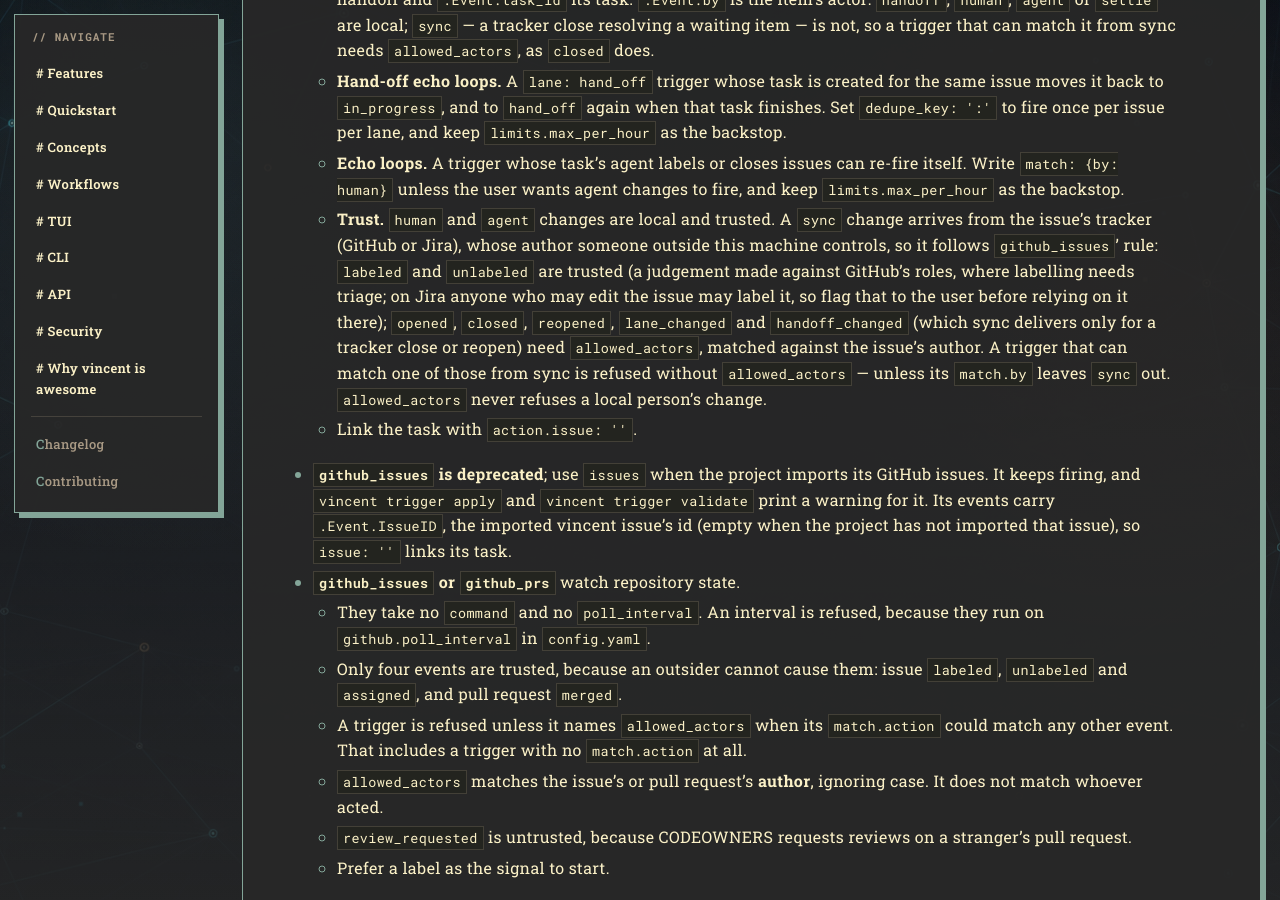
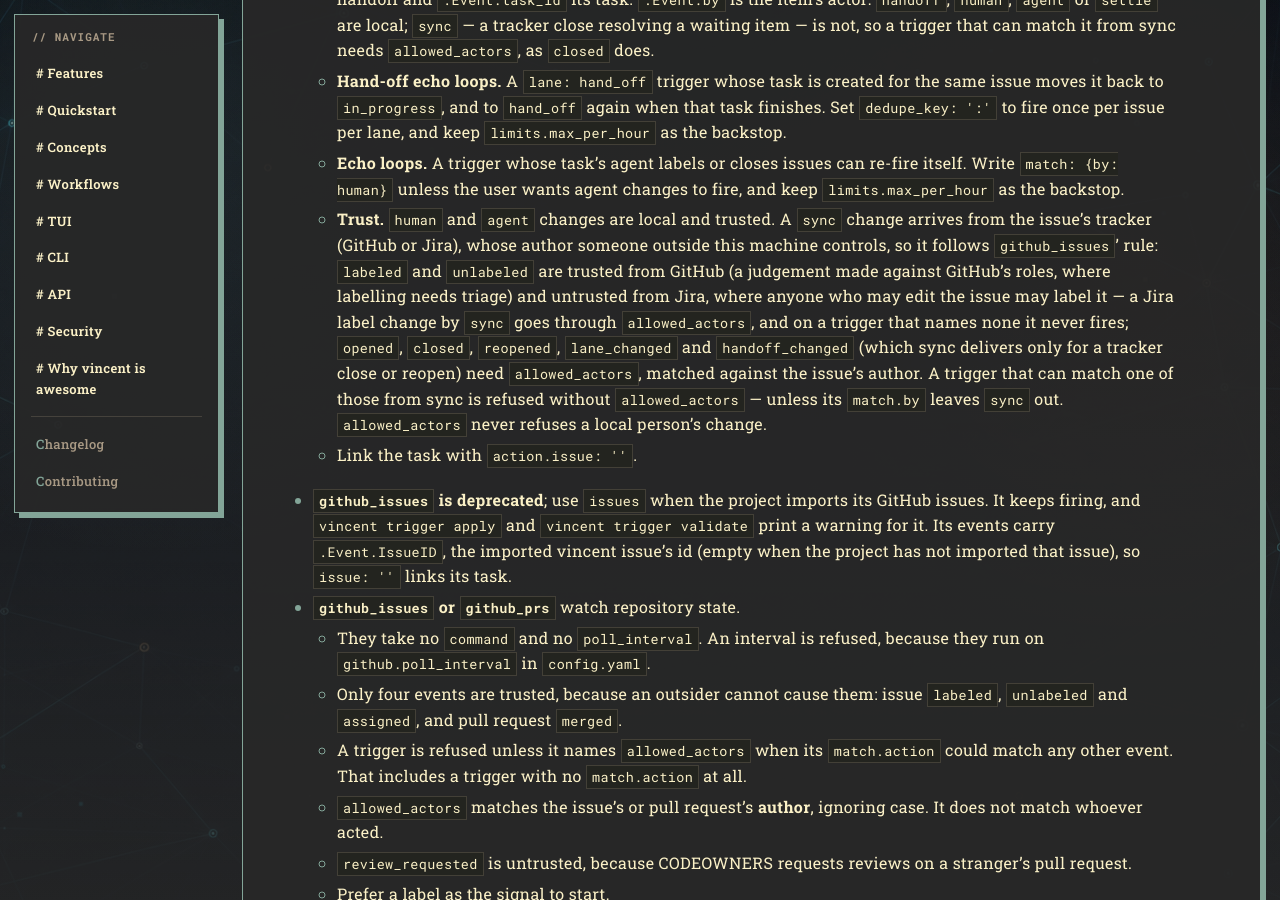
Before and after one commit to lezli01/vincent, a Jekyll site: the page built from skills/vincent-triggers/SKILL.md, in a window 1280 px wide and 900 px high, scrolled down 3272 px. Built offline with Jekyll 4.4.1, drawn with Linux system fonts in a browser that asks for light colours; our own code applies the rules of GitHub Pages for plain Markdown files.

Commit message:
docs(skills): say a Jira label change by sync is untrusted
The trigger trust table became provider-aware: on type: issues a Jira
labeled/unlabeled by sync goes through allowed_actors. The vincent-triggers
skill still called it trusted, and update-triggers' checklist had no line
for a trigger that now silently never fires on a Jira label change.

```diff
--- a/skills/vincent-triggers/SKILL.md
+++ b/skills/vincent-triggers/SKILL.md
@@ -149,10 +149,11 @@
   - **Trust.** `human` and `agent` changes are local and trusted. A `sync`
     change arrives from the issue's tracker (GitHub or Jira), whose author
     someone outside this machine controls, so it follows `github_issues`'
-    rule: `labeled` and `unlabeled` are trusted (a judgement made against
-    GitHub's roles, where labelling needs triage; on Jira anyone who may
-    edit the issue may label it, so flag that to the user before relying
-    on it there);
+    rule: `labeled` and `unlabeled` are trusted from GitHub (a judgement
+    made against GitHub's roles, where labelling needs triage) and
+    untrusted from Jira, where anyone who may edit the issue may label it —
+    a Jira label change by `sync` goes through `allowed_actors`, and on a
+    trigger that names none it never fires;
     `opened`, `closed`, `reopened`, `lane_changed` and `handoff_changed`
     (which sync delivers only for a tracker close or reopen) need
     `allowed_actors`, matched
```
Also changed, not shown: other parts of skills/vincent-triggers/SKILL.md (+1 -1 lines), 2 other files.
